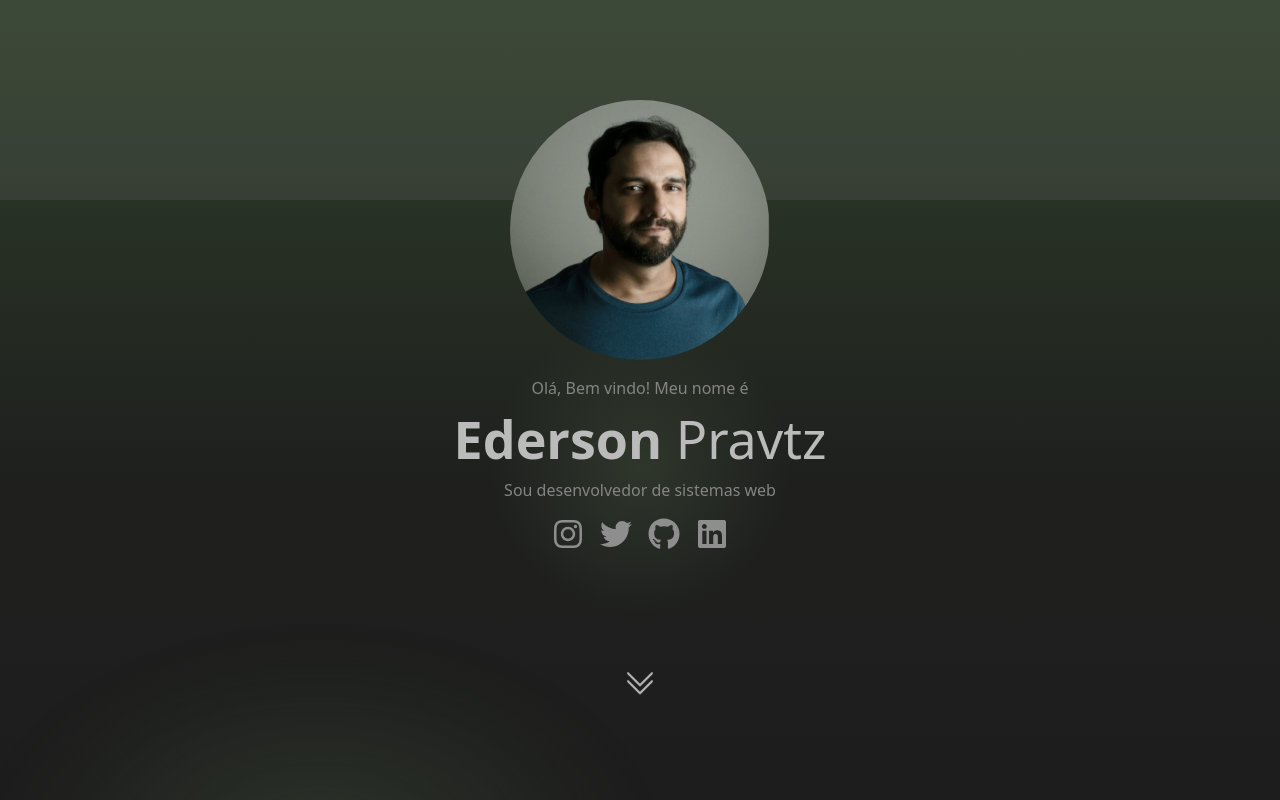
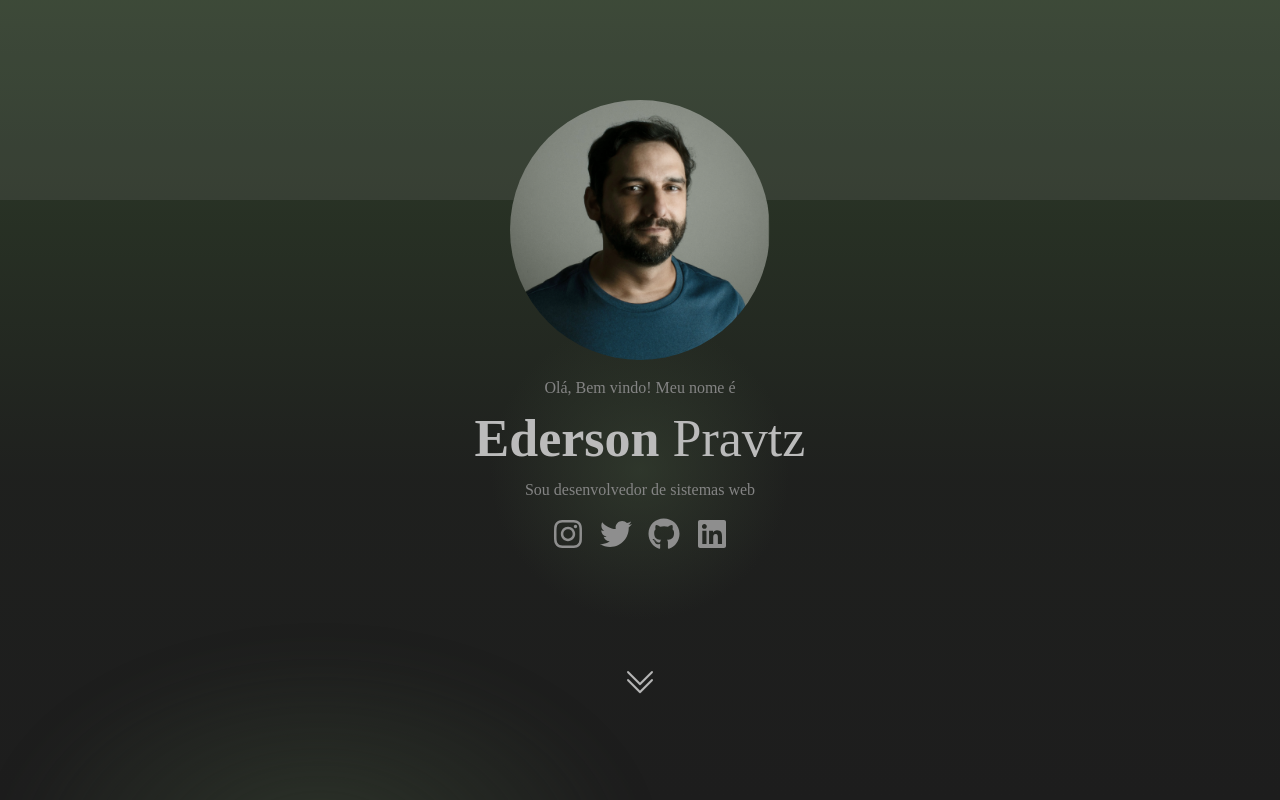
Before and after one commit to pravtz/my-blog, a Next.js app: page / in a window 1280 px wide. Shown: the top 800 px of the page. Built offline with nearby package versions, Linux system fonts and the light colour scheme.

Commit message:
added new settings no tailwindcss

```diff
--- a/tailwind.config.js
+++ b/tailwind.config.js
@@ -7,7 +7,17 @@ module.exports = {
     './app/**/*.{js,ts,jsx,tsx,mdx}',
   ],
   theme: {
+
     extend: {
+      fontFamily: {
+        sans: ['var(--font-inter)']
+      },
+      colors: {
+        'basic': '#bbbbbb',
+        'basic-easy': '#848484',
+        'primary': '#59834a',
+      },
+
       backgroundImage: {
 
         'gradient-radial': 'radial-gradient(var(--tw-gradient-stops))',
```
